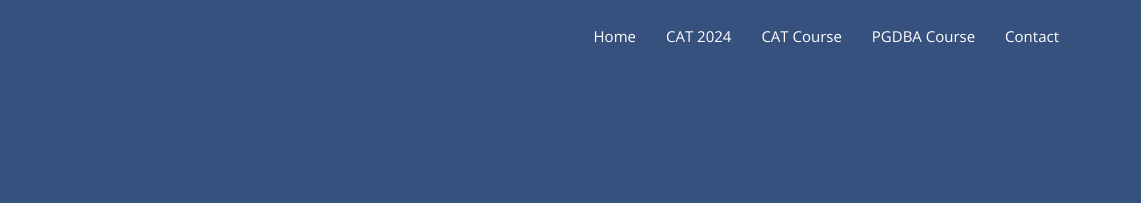
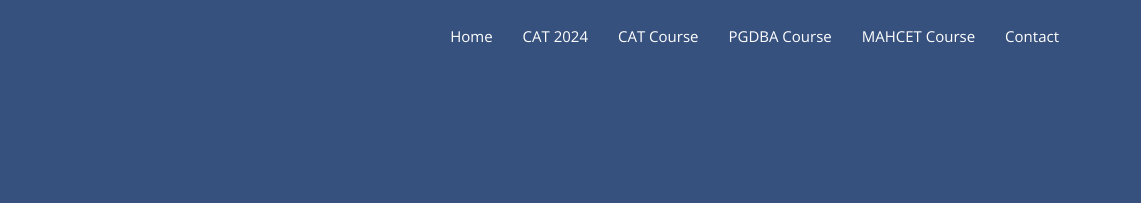
Before and after one commit to iquantain/catcoaching, a plain HTML site: page cat-2024.html in a window 1280 px wide. Shown: the top 203 px of the page, 139-1280 px from the left. Drawn offline with nearby package versions, Linux system fonts and the light colour scheme.

Commit message:
Update cat-2024.html

```diff
--- a/cat-2024.html
+++ b/cat-2024.html
@@ -53,6 +53,7 @@
           <li><a href="cat-2024.html">CAT 2024</a></li>
           <li><a href="cat-course.html">CAT Course</a></li>
           <li><a href="pgdba-course.html">PGDBA Course</a></li>
+          <li><a href="mahcet.html">MAHCET Course</a>
           <li><a class="nav-link scrollto" href="https://catcoaching.pages.dev/#contact">Contact</a></li>
         </ul>
         <i class="bi bi-list mobile-nav-toggle"></i>
```
